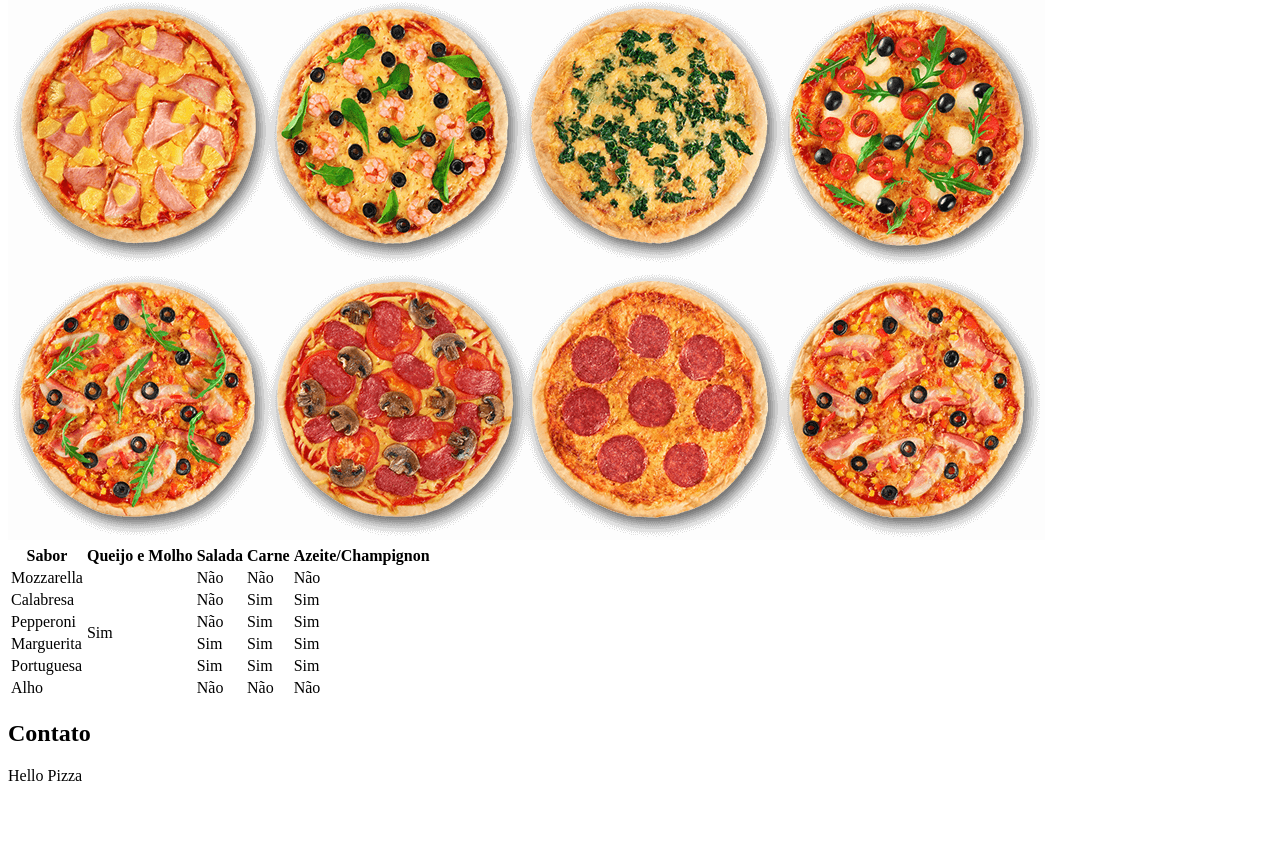
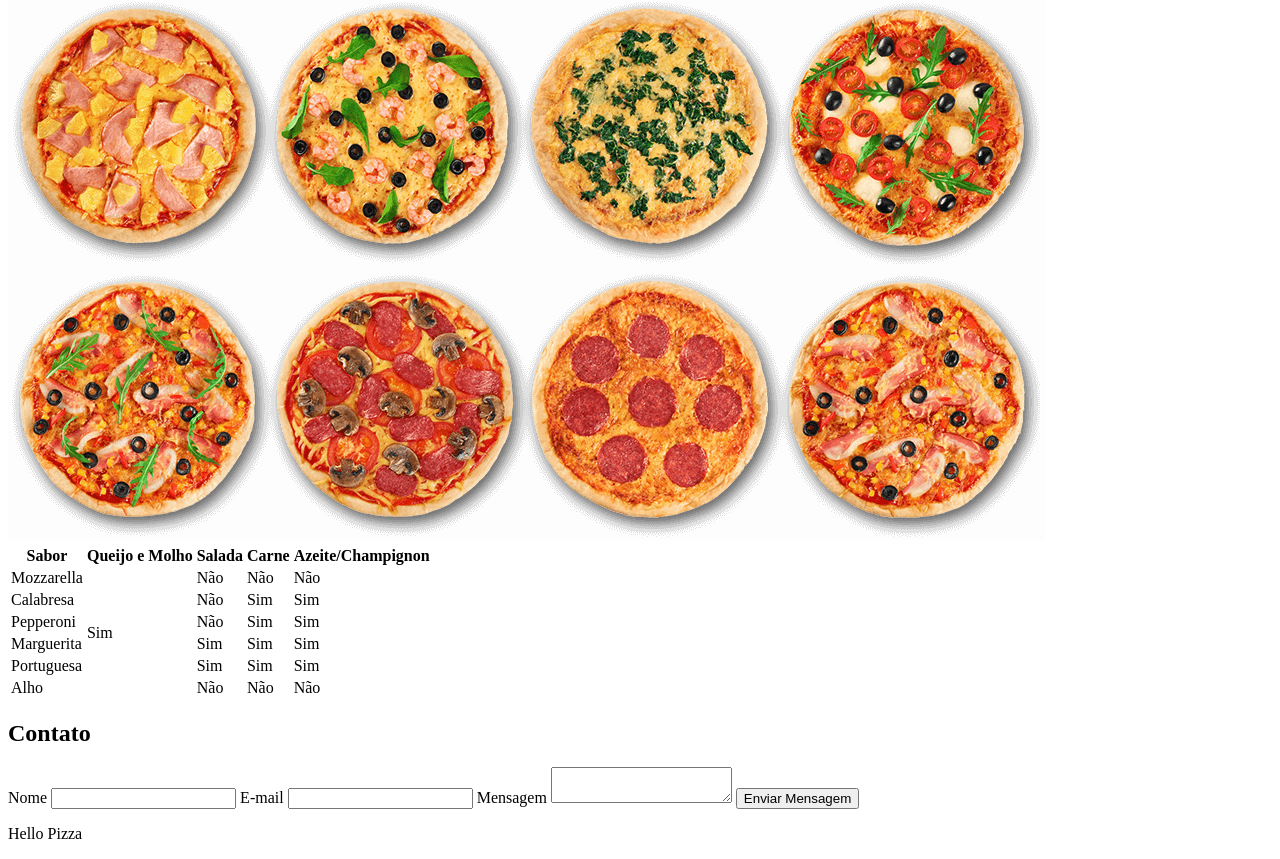
Before and after one commit to gustavoctadei/curso_html, a plain HTML site: page 06 - HTML Praticando/02 - Construindo uma pagina HTML completa/index.html in a window 1280 px wide. Shown: the part 325-1184 px from the top of the page. Before the commit the page ends 1126 px from the top, so only its background shows below. Drawn offline with Linux system fonts and the light colour scheme.

Commit message:
06 - HTML - Praticando | 02 - Curso de HTML basico | 12 - Criando Formularios HTML | Ok, concluido

```diff
--- a/06 - HTML Praticando/02 - Construindo uma pagina HTML completa/index.html
+++ b/06 - HTML Praticando/02 - Construindo uma pagina HTML completa/index.html
@@ -80,6 +80,19 @@
 
         <section>
             <h2>Contato</h2>
+
+            <form action="">
+                <label>Nome</label>
+                <input type="text" name="nome" />
+
+                <label>E-mail</label>
+                <input type="text" name="email" />
+
+                <label>Mensagem</label>
+                <textarea name="mensagem"></textarea>
+
+                <input type="submit" value="Enviar Mensagem" />
+            </form>
         </section>
 
         <footer>
```
